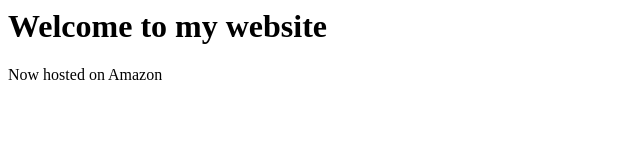
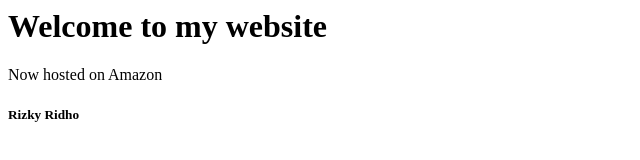
Before and after one commit to interrizky/IDNTest, a plain HTML site: page index.html in a window 1280 px wide. Shown: the full height of the page, 0-640 px from the left. Drawn offline with Linux system fonts and the light colour scheme.

Commit message:
Change HTML

```diff
--- a/index.html
+++ b/index.html
@@ -5,5 +5,7 @@
 <body>
   <h1>Welcome to my website</h1>
   <p>Now hosted on Amazon</p>
+
+  <h5>Rizky Ridho</h5>
 </body>
 </html>
```
